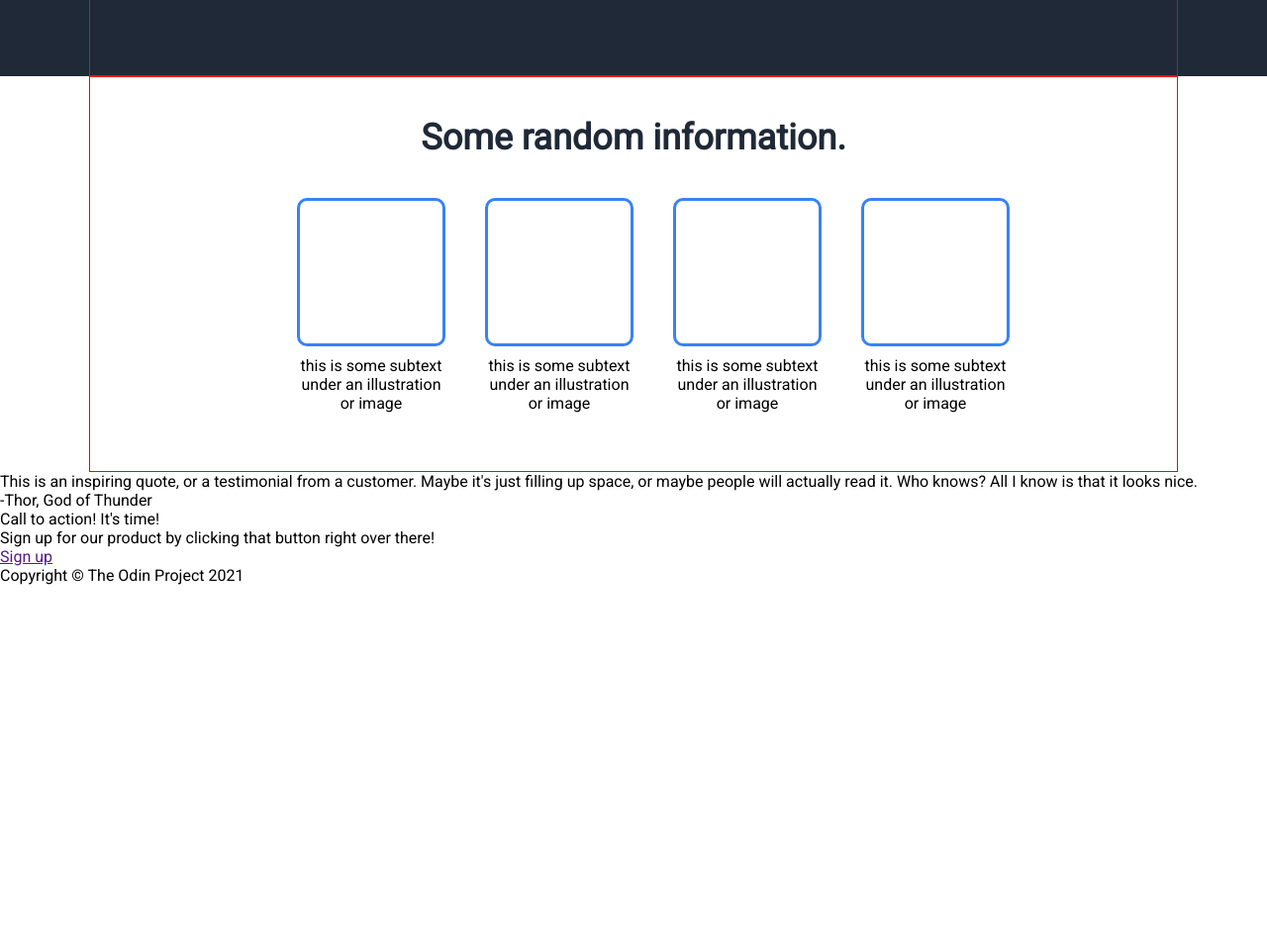
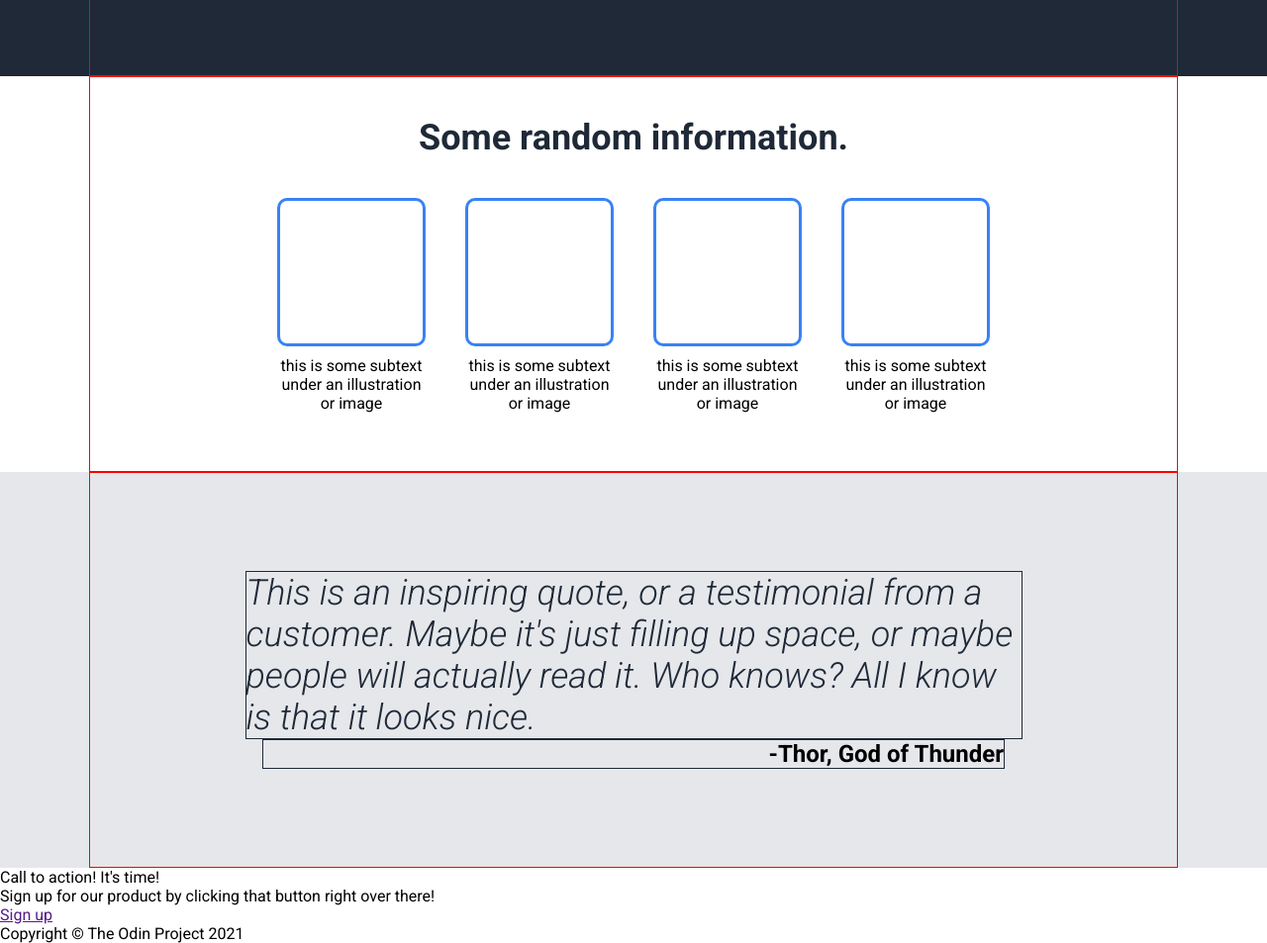
Before and after one commit to macsen47/landing-page, a plain HTML site: page index.html in a window 1280 px wide. Shown: the part 393-1346 px from the top of the page at 99% size. Before the commit the page ends 984 px from the top, so only its background shows below. Drawn offline with Linux system fonts and the light colour scheme.

Commit message:
Update index.html, styling quote, and correct css
Add container around quote content in index.html to help centering
quote. Styling quote section, update font import, and correct hero and
information section styling.

```diff
--- a/index.html
+++ b/index.html
@@ -53,10 +53,12 @@
             </div>
 
             <div class="quote">
-                <div class="quote-text">This is an inspiring quote, or a testimonial from a customer.
-                    Maybe it's just filling up space, or maybe people will actually read it.
-                    Who knows? All I know is that it looks nice.</div>
-                <div class="author">-Thor, God of Thunder</div>
+                <div class="container">
+                    <div class="quote-text">This is an inspiring quote, or a testimonial from a customer.
+                        Maybe it's just filling up space, or maybe people will actually read it.
+                        Who knows? All I know is that it looks nice.</div>
+                    <div class="author">-Thor, God of Thunder</div>
+                </div>
             </div>
 
             <div class="cta">
--- a/styles.css
+++ b/styles.css
@@ -1,4 +1,4 @@
-@import url('https://fonts.googleapis.com/css2?family=Roboto&display=swap');
+@import url('https://fonts.googleapis.com/css2?family=Roboto:ital,wght@0,400;0,700;0,900;1,300&display=swap');
 
 * {
     margin: 0px;
@@ -42,6 +42,7 @@
 
 .header-logo {
     font-size: 24px;
+    font-weight: bold;
     color: #f9faf8;
 }
 
@@ -64,7 +65,7 @@
 
 .hero-main .main-text {
     font-size: 48px;
-    font-weight: 800;
+    font-weight: 900;
     color: #f9faf9;
     margin-bottom: 10px;
 }
@@ -107,7 +108,7 @@
 
 .info .info-title {
     font-size: 36px;
-    font-weight: 800;
+    font-weight: bold;
     color: #1f2937;
     margin: 40px;
 }
@@ -119,11 +120,11 @@
     display: flex;
     justify-content: center;
     align-items: center;
+    gap: 40px;
 }
 
 .info .card {
     max-width: 150px;
-    margin-left: 40px;
 }
 
 .info .info-img {
@@ -133,3 +134,40 @@
     width: 150px;
     margin-bottom: 10px;
 }
+
+.body .quote {
+    background-color: #e5e7eb;
+}
+
+.quote .container {
+    max-width: 1100px;
+    margin: 0 auto;
+    padding: 0px 10px;
+
+    min-height: 400px;
+    border: 1px solid red;
+
+    display: flex;
+    flex-direction: column;
+    justify-content: center;
+    align-items: center;
+}
+
+.quote .quote-text {
+    font-size: 36px;
+    font-weight: 300;
+    font-style: italic;
+    color: #1f2937;
+
+    border: #1f2937 1px solid;
+    width: 785px;
+}
+
+.quote .author {
+    text-align: right;
+    font-size: 24px;
+    font-weight: bold;
+
+    border: #1f2937 1px solid;
+    width: 750px;
+}
```
